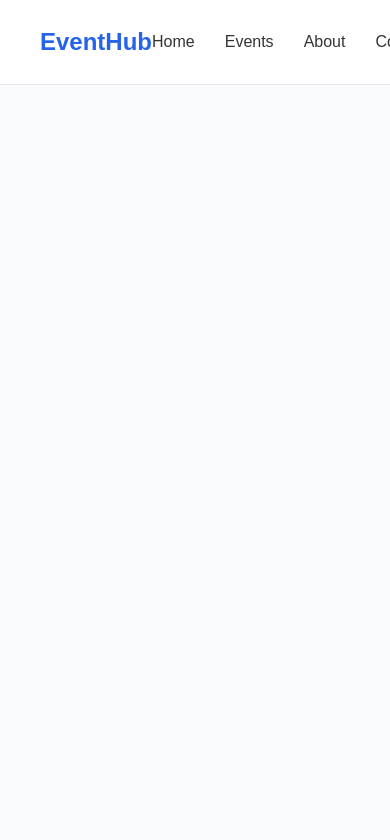
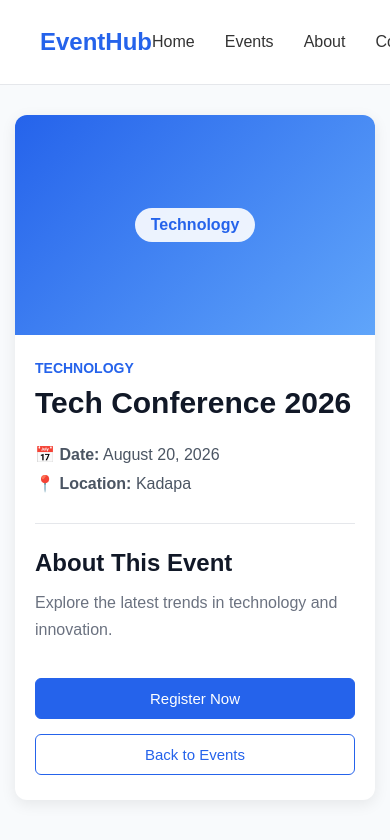
Before and after one commit to prathap576/event-management-system, a React app in the folder frontend/: page /events/1 in a window 390 px wide. Shown: the top 840 px of the page. Built offline with nearby package versions, Linux system fonts and the light colour scheme; the HTML template or start-up script is replaced by a standard one.

Commit message:
add event details page

```diff
--- a/frontend/src/App.jsx
+++ b/frontend/src/App.jsx
@@ -3,6 +3,7 @@ import { BrowserRouter, Routes, Route } from "react-router-dom";
 import Navbar from "./components/Navbar/Navbar";
 import Home from "./pages/Home";
 import Events from "./pages/Events";
+import EventDetails from "./pages/EventDetails";
 
 function App() {
   return (
@@ -12,6 +13,7 @@ function App() {
       <Routes>
         <Route path="/" element={<Home />} />
         <Route path="/events" element={<Events />} />
+        <Route path="/events/:id" element={<EventDetails />} />
       </Routes>
     </BrowserRouter>
   );
--- a/frontend/src/components/EventCard/EventCard.jsx
+++ b/frontend/src/components/EventCard/EventCard.jsx
@@ -1,13 +1,14 @@
+import { Link } from "react-router-dom";
 import "./EventCard.css";
 
 function EventCard({ event }) {
   return (
-    <div className="event-card">
+    <article className="event-card">
       <div className="event-image">
         <span>{event.category}</span>
       </div>
 
-      <div className="event-card-content">
+      <div className="event-content">
         <h3>{event.title}</h3>
 
         <p className="event-date">
@@ -22,11 +23,14 @@ function EventCard({ event }) {
           {event.description}
         </p>
 
-        <button className="view-event-btn">
+        <Link
+          to={`/events/${event.id}`}
+          className="view-event-btn"
+        >
           View Event
-        </button>
+        </Link>
       </div>
-    </div>
+    </article>
   );
 }
 
--- /dev/null
+++ b/frontend/src/pages/EventDetails.css
@@ -0,0 +1,158 @@
+.event-details-page {
+  min-height: calc(100vh - 73px);
+  background-color: #f8fafc;
+  padding: 60px 20px;
+}
+
+.event-details-container {
+  max-width: 1100px;
+  margin: 0 auto;
+  background-color: #ffffff;
+  border-radius: 12px;
+  overflow: hidden;
+  box-shadow: 0 4px 15px rgba(0, 0, 0, 0.08);
+}
+
+.event-details-image {
+  height: 300px;
+  background: linear-gradient(135deg, #2563eb, #60a5fa);
+  display: flex;
+  align-items: center;
+  justify-content: center;
+}
+
+.event-details-image span {
+  padding: 8px 16px;
+  background-color: rgba(255, 255, 255, 0.9);
+  color: #2563eb;
+  border-radius: 20px;
+  font-weight: 600;
+}
+
+.event-details-content {
+  padding: 40px;
+}
+
+.event-category {
+  color: #2563eb;
+  font-size: 14px;
+  font-weight: 600;
+  text-transform: uppercase;
+  margin-bottom: 10px;
+}
+
+.event-details-content h1 {
+  font-size: 38px;
+  color: #111827;
+  margin-bottom: 25px;
+}
+
+.event-info {
+  display: flex;
+  gap: 30px;
+  flex-wrap: wrap;
+  margin-bottom: 30px;
+}
+
+.event-info p {
+  color: #4b5563;
+  font-size: 16px;
+}
+
+.event-description-section {
+  border-top: 1px solid #e5e7eb;
+  padding-top: 25px;
+}
+
+.event-description-section h2 {
+  color: #111827;
+  margin-bottom: 12px;
+}
+
+.event-description-section p {
+  color: #6b7280;
+  line-height: 1.7;
+}
+
+.event-details-actions {
+  display: flex;
+  gap: 15px;
+  margin-top: 35px;
+}
+
+.register-btn,
+.back-events-btn {
+  padding: 11px 20px;
+  border-radius: 6px;
+  font-size: 15px;
+  cursor: pointer;
+  text-decoration: none;
+}
+
+.register-btn {
+  background-color: #2563eb;
+  border: 1px solid #2563eb;
+  color: white;
+}
+
+.back-events-btn {
+  background-color: white;
+  border: 1px solid #2563eb;
+  color: #2563eb;
+}
+
+.register-btn:hover,
+.back-events-btn:hover {
+  opacity: 0.85;
+}
+
+.event-not-found {
+  max-width: 600px;
+  margin: 60px auto;
+  padding: 50px 20px;
+  text-align: center;
+  background-color: white;
+  border-radius: 12px;
+}
+
+.event-not-found h1 {
+  color: #111827;
+  margin-bottom: 10px;
+}
+
+.event-not-found p {
+  color: #6b7280;
+  margin-bottom: 25px;
+}
+
+@media (max-width: 600px) {
+  .event-details-page {
+    padding: 30px 15px;
+  }
+
+  .event-details-image {
+    height: 220px;
+  }
+
+  .event-details-content {
+    padding: 25px 20px;
+  }
+
+  .event-details-content h1 {
+    font-size: 30px;
+  }
+
+  .event-info {
+    flex-direction: column;
+    gap: 10px;
+  }
+
+  .event-details-actions {
+    flex-direction: column;
+  }
+
+  .register-btn,
+  .back-events-btn {
+    text-align: center;
+  }
+}
--- /dev/null
+++ b/frontend/src/pages/EventDetails.jsx
@@ -0,0 +1,75 @@
+import { Link, useParams } from "react-router-dom";
+import "./EventDetails.css";
+import events from "../data/events";
+
+function EventDetails() {
+  const { id } = useParams();
+
+  const event = events.find(
+    (event) => event.id === Number(id)
+  );
+
+  if (!event) {
+    return (
+      <main className="event-details-page">
+        <div className="event-not-found">
+          <h1>Event Not Found</h1>
+          <p>The event you are looking for does not exist.</p>
+
+          <Link to="/events" className="back-events-btn">
+            Back to Events
+          </Link>
+        </div>
+      </main>
+    );
+  }
+
+  return (
+    <main className="event-details-page">
+      <section className="event-details-container">
+        <div className="event-details-image">
+          <span>{event.category}</span>
+        </div>
+
+        <div className="event-details-content">
+          <p className="event-category">
+            {event.category}
+          </p>
+
+          <h1>{event.title}</h1>
+
+          <div className="event-info">
+            <p>
+              📅 <strong>Date:</strong> {event.date}
+            </p>
+
+            <p>
+              📍 <strong>Location:</strong> {event.location}
+            </p>
+          </div>
+
+          <div className="event-description-section">
+            <h2>About This Event</h2>
+
+            <p>{event.description}</p>
+          </div>
+
+          <div className="event-details-actions">
+            <button className="register-btn">
+              Register Now
+            </button>
+
+            <Link
+              to="/events"
+              className="back-events-btn"
+            >
+              Back to Events
+            </Link>
+          </div>
+        </div>
+      </section>
+    </main>
+  );
+}
+
+export default EventDetails;
```
